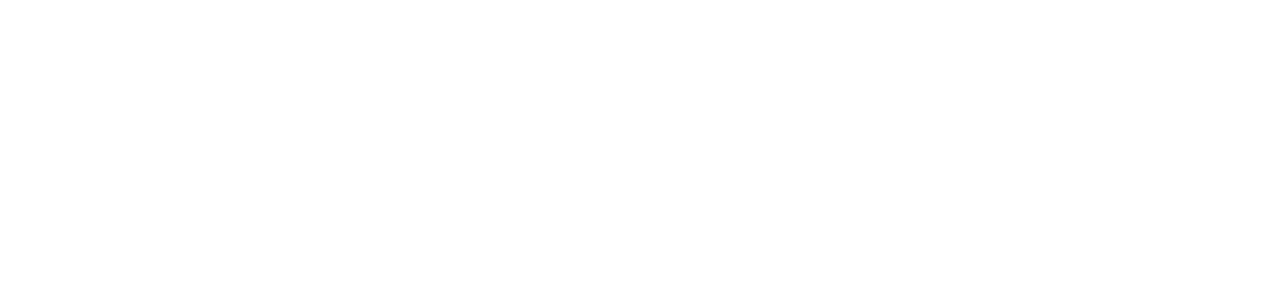
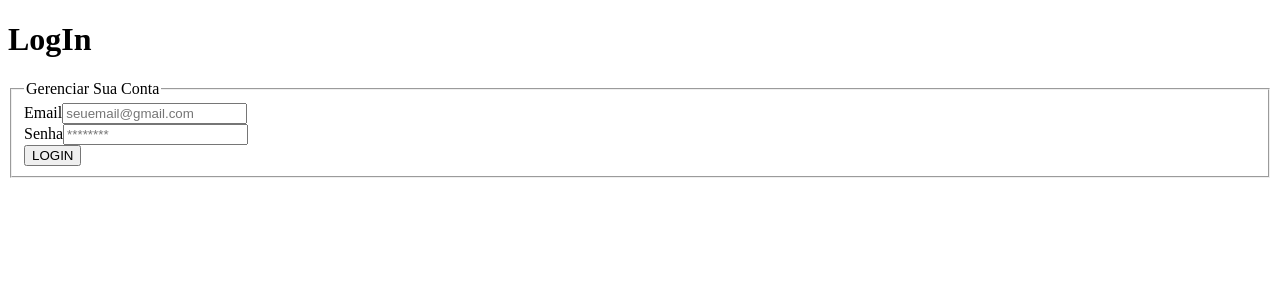
Before and after one commit to filipesxr/Sprint-Js, a React (Vite) app: page / in a window 1280 px wide. Shown: the top 300 px of the page. Built offline with nearby package versions, Linux system fonts and the light colour scheme.

Commit message:
Finalização da estrutura da validação do login

```diff
--- a/db.json
+++ b/db.json
@@ -1,41 +1,51 @@
 {
     "usuarios":[{
+        "id": 1,
         "nome":"Lev Furtado",
         "email":"levfurtado6357@gmail.com",
         "senha":"erat"
     }, {
+        "id": 2,
         "nome":"Yen Gonçalves",
         "email":"yengonalves@gmail.com",
         "senha":"Fusce"
     }, {
+        "id": 3,
         "nome":"Amir de Carvalho",
         "email":"amirdecarvalho6865@gmail.com",
         "senha":"non"
     }, {
+        "id": 4,
         "nome":"Demetrius Aguiar",
         "email":"demetriusaguiar6016@gmail.com",
         "senha":"nec,"
     }, {
+        "id": 5,
         "nome":"Colton de Matos",
         "email":"coltondematos3459@gmail.com",
         "senha":"mollis"
     }, {
+        "id": 6,
         "nome":"Lana Melo",
         "email":"lanamelo@gmail.com",
         "senha":"scelerisque"
     }, {
+        "id": 7,
         "nome":"Whitney Gomes",
         "email":"whitneygomes@gmail.com",
         "senha":"facilisis."
     }, {
+        "id": 8,
         "nome":"Oliver Marques",
         "email":"olivermarques@gmail.com",
         "senha":"in"
     }, {
+        "id": 9,
         "nome":"Raphael Abreu",
         "email":"raphaelabreu2978@gmail.com",
         "senha":"magnis"
     }, {
+        "id": 10,
         "nome":"Beau dos Anjos",
         "email":"beaudosanjos@gmail.com",
         "senha":"mollis"
--- a/src/App.jsx
+++ b/src/App.jsx
@@ -1,8 +1,9 @@
+import { Outlet } from "react-router";
+
 function App() {
-
   return (
     <>
-
+      <Outlet />
     </>
   )
 }
--- a/src/Pages/Login/Login.jsx
+++ b/src/Pages/Login/Login.jsx
@@ -1,18 +1,78 @@
+import { useState } from 'react';
 import './Login.scss';
+import { useNavigate } from 'react-router';
 
 export default function Login(){
+    // UseNavigate para redirecionar
+    const navigate = useNavigate();
+
+    // UseState para armazenar os dados do Form
+    const [usuario, setUsuario] = useState({
+        'email':"",
+        'senha':""
+    })
+
+    // Preenchimento do form
+    const handleChange = (e) => {
+        // Destructuring nos campos do Form(name,input)
+        const{name,value} = e.target;
+
+        // Preenchendo o UseState com os valores da desestruturação, utilizando o operador spread.
+        setUsuario({...usuario,[name]:value});
+    }
+
+    const handleSubmit = async (e) => {
+        e.preventDefault();
+
+        let users;
+
+        try {
+            const response = await fetch ('....')
+            users = await response.json()
+        } catch (error) {
+            alert('Ocorreu um erro!')
+        }
+
+        // Realizando a validação do usuário
+        for (let index = 0; index < users.length; index++) {
+            const user = users[index];
+
+            // Realizando a comparação
+            if (user.email == usuario.email && user.senha == usuario.senha){
+                alert('LogIn realizado!');
+                navigate('/');
+                return;
+            }
+        }
+
+        alert('LogIn ou senha incorretos!')
+        setUsuario({
+            "email":"",
+            "senha":""
+        })
+    }
 
     return(
         <>
             <h1>LogIn</h1>
 
             <div>
-                <form>
+                <form onSubmit={handleSubmit}>
                     <fieldset>
-                        <label htmlFor="idEmail">Email</label>
-                        <input type='email' name='email' id='idEmail' placeholder='seuemail@gmail.com' />
-                        <label htmlFor="idSenha">Senha</label>
-                        <input type='password' name='password' id='idPassword' placeholder='********' />
+                        <legend>Gerenciar Sua Conta</legend>
+                        <div>
+                            <label htmlFor="idEmail">Email</label>
+                            <input type='email' name='email' id='idEmail' placeholder='seuemail@gmail.com' onChange={handleChange} />
+                        </div>
+
+                        <div>
+                            <label htmlFor="idSenha">Senha</label>
+                            <input type='password' name='password' id='idPassword' placeholder='********' onChange={handleChange} />
+                        </div>
+
+                        <div>
+                            <button>LOGIN</button>
+                        </div>
                     </fieldset>
                 </form>
             </div>
--- a/src/main.jsx
+++ b/src/main.jsx
@@ -1,13 +1,13 @@
-import React from 'react'
 import ReactDOM from 'react-dom/client'
 import App from './App.jsx'
 
-// Rotas
+// Importando as Rotas
 import { createBrowserRouter, RouterProvider } from 'react-router-dom';
 import Login from './Pages/Login/Login.jsx';
 import Error404 from './Pages/Error404/Error404.jsx';
 import Home from './Pages/Home/Home.jsx';
 
+// Criando as Rotas
 const router = createBrowserRouter([
   {path:'/', element:<App />, errorElement:<Error404 />,
     children:[
@@ -18,7 +18,5 @@ const router = createBrowserRouter([
 ])
 
 ReactDOM.createRoot(document.getElementById('root')).render(
-  <React.StrictMode>
     <RouterProvider router={router}/>
-  </React.StrictMode>,
 )
```
